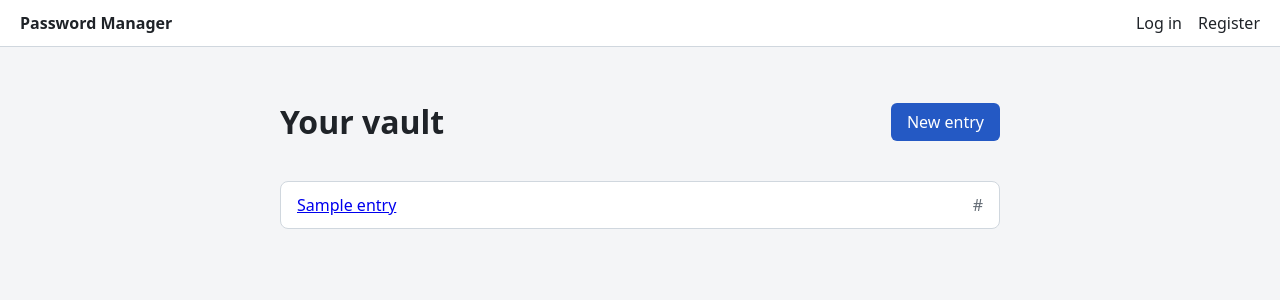
After one commit to BruhWherIsMyCode/ICS0027-project, a FastAPI app: template app/templates/vault.html in a window 1280 px wide. The commit adds this page. Shown: the top 300 px of the page. Run offline with FastAPI, Linux system fonts and the light colour scheme; the template is opened without the code that fills it: most values are stand-ins (such as "Sample title", 1, 10 or a date in 2020).

Commit message:
add vault list, create and view with entry encryption

```diff
--- a/app/main.py
+++ b/app/main.py
@@ -1,10 +1,10 @@
 from fastapi import FastAPI, Request
+from fastapi.responses import RedirectResponse
 from fastapi.staticfiles import StaticFiles
 
 from app.db import Base, engine
-from app.routes import auth
+from app.routes import auth, vault
 from app.sessions import SessionMiddleware
-from app.templating import templates
 
 Base.metadata.create_all(engine)
 
@@ -12,8 +12,11 @@ app = FastAPI(docs_url=None, redoc_url=None, openapi_url=None)
 app.add_middleware(SessionMiddleware)
 app.mount("/static", StaticFiles(directory="app/static"), name="static")
 app.include_router(auth.router)
+app.include_router(vault.router)
 
 
 @app.get("/")
 def index(request: Request):
-    return templates.TemplateResponse(request, "home.html")
+    if request.state.session.user_id:
+        return RedirectResponse("/vault", status_code=303)
+    return RedirectResponse("/login", status_code=303)
--- a/app/sessions.py
+++ b/app/sessions.py
@@ -2,7 +2,7 @@ import secrets
 import time
 from dataclasses import dataclass, field
 
-from fastapi import Request
+from fastapi import HTTPException, Request
 from starlette.middleware.base import BaseHTTPMiddleware
 
 from app import config
@@ -72,6 +72,13 @@ def csrf_valid(request: Request, token: str) -> bool:
     return secrets.compare_digest(expected.encode(), token.encode())
 
 
+def require_user(request: Request) -> Session:
+    session = request.state.session
+    if session.user_id is None:
+        raise HTTPException(status_code=303, headers={"Location": "/login"})
+    return session
+
+
 def is_locked(username: str) -> bool:
     return locked_until.get(username, 0) > time.time()
 
--- a/app/static/style.css
+++ b/app/static/style.css
@@ -81,6 +81,52 @@ button.link {
   background: none;
 }
 
+.button {
+  padding: 8px 16px;
+  color: #fff;
+  background: #2459c4;
+  border-radius: 6px;
+  text-decoration: none;
+}
+
+.toolbar {
+  display: flex;
+  justify-content: space-between;
+  align-items: center;
+}
+
+.entries {
+  padding: 0;
+  list-style: none;
+  background: #fff;
+  border: 1px solid #d0d7de;
+  border-radius: 8px;
+}
+
+.entries li {
+  display: flex;
+  justify-content: space-between;
+  gap: 16px;
+  padding: 12px 16px;
+  border-bottom: 1px solid #d0d7de;
+}
+
+.entries li:last-child {
+  border-bottom: none;
+}
+
+dt {
+  font-weight: 600;
+}
+
+dd {
+  margin: 0 0 8px;
+}
+
+.notes {
+  white-space: pre-wrap;
+}
+
 .muted {
   color: #656d76;
 }
--- /dev/null
+++ b/app/templates/vault.html
@@ -0,0 +1,19 @@
+{% extends "base.html" %}
+{% block content %}
+<div class="toolbar">
+  <h1>Your vault</h1>
+  <a class="button" href="/vault/new">New entry</a>
+</div>
+{% if entries %}
+  <ul class="entries">
+    {% for entry in entries %}
+      <li>
+        <a href="/vault/{{ entry.id }}">{{ entry.title }}</a>
+        {% if entry.url %}<span class="muted">{{ entry.url }}</span>{% endif %}
+      </li>
+    {% endfor %}
+  </ul>
+{% else %}
+  <p class="muted">No entries yet.</p>
+{% endif %}
+{% endblock %}
```
Also changed, not shown: app/routes/vault.py (added, +110 -0 lines), app/templates/entry.html (added, +26 -0 lines), app/templates/entry_form.html (added, +25 -0 lines), app/templates/home.html (deleted, +0 -9 lines).
